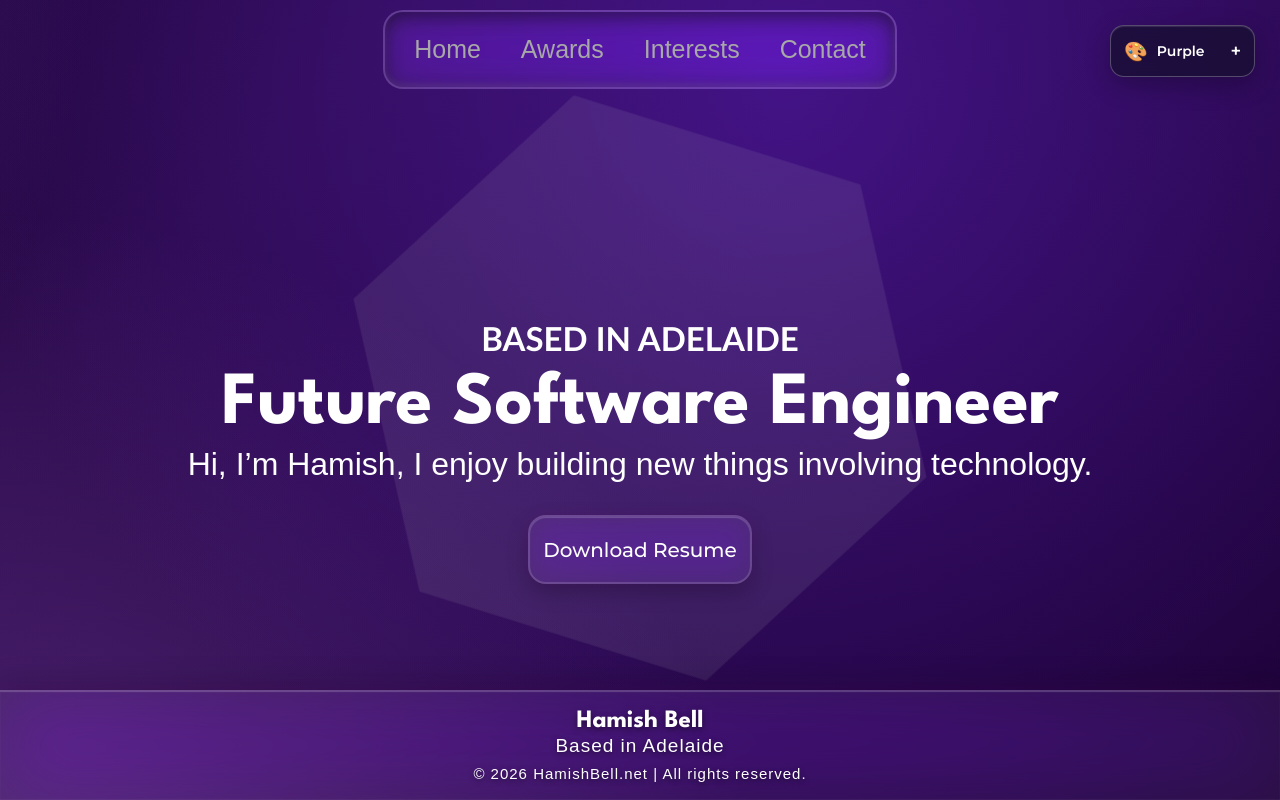
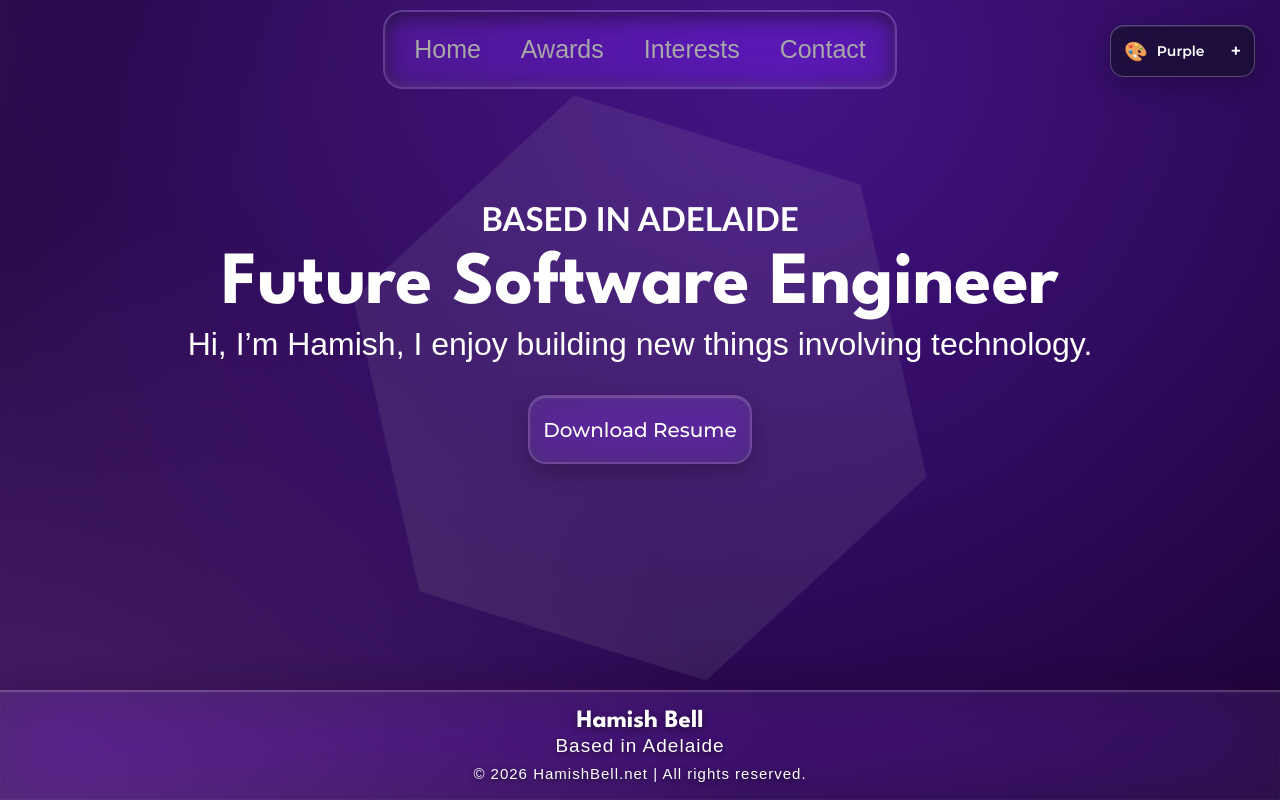
Before and after one commit to Hamish-Bell/AIF-Website, a React (Vite) app: page / in a window 1280 px wide. Built offline with nearby package versions, Linux system fonts and the light colour scheme.

Commit message:
fix home spacing

```diff
--- a/src/pages/home/home.css
+++ b/src/pages/home/home.css
@@ -18,6 +18,7 @@ html, body {
     justify-content: center;
     align-items: center;
     text-align: center;
+    margin-bottom: 30vh;
 }
 
 .main .location {
```
